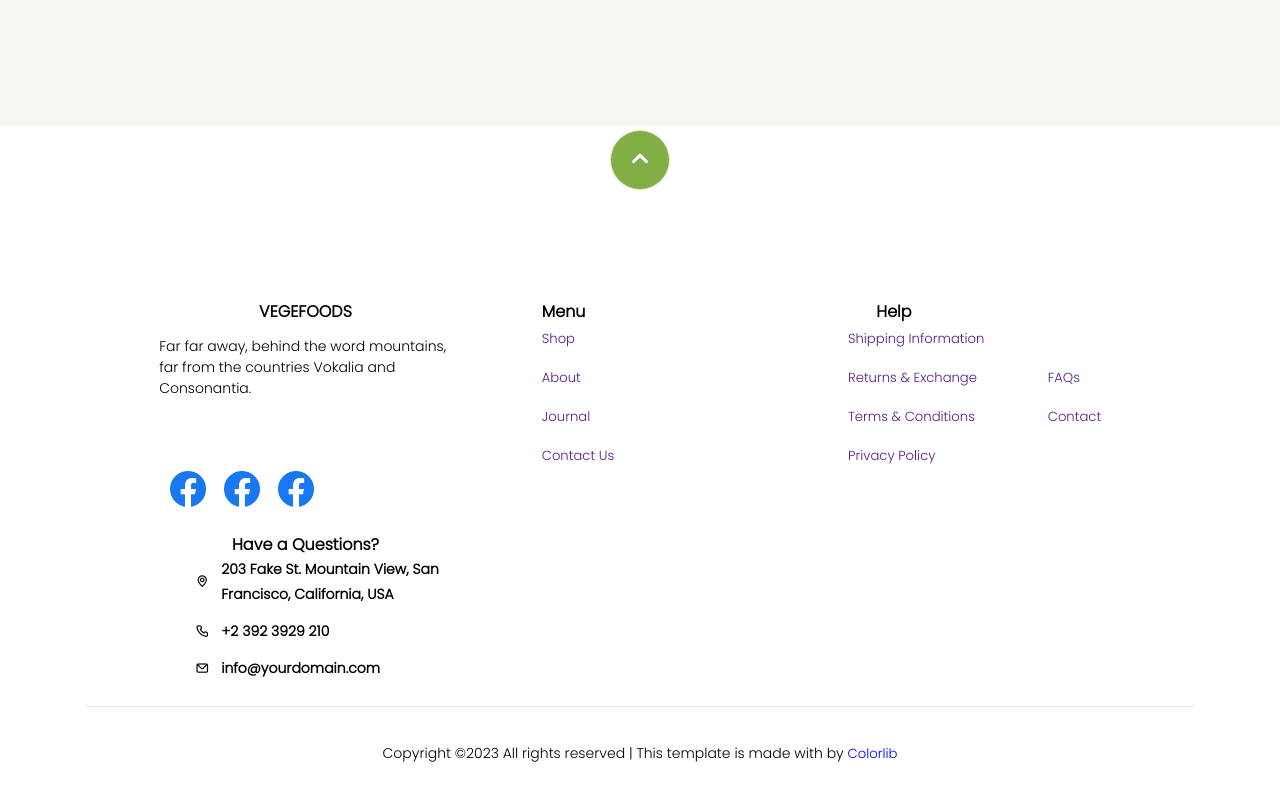
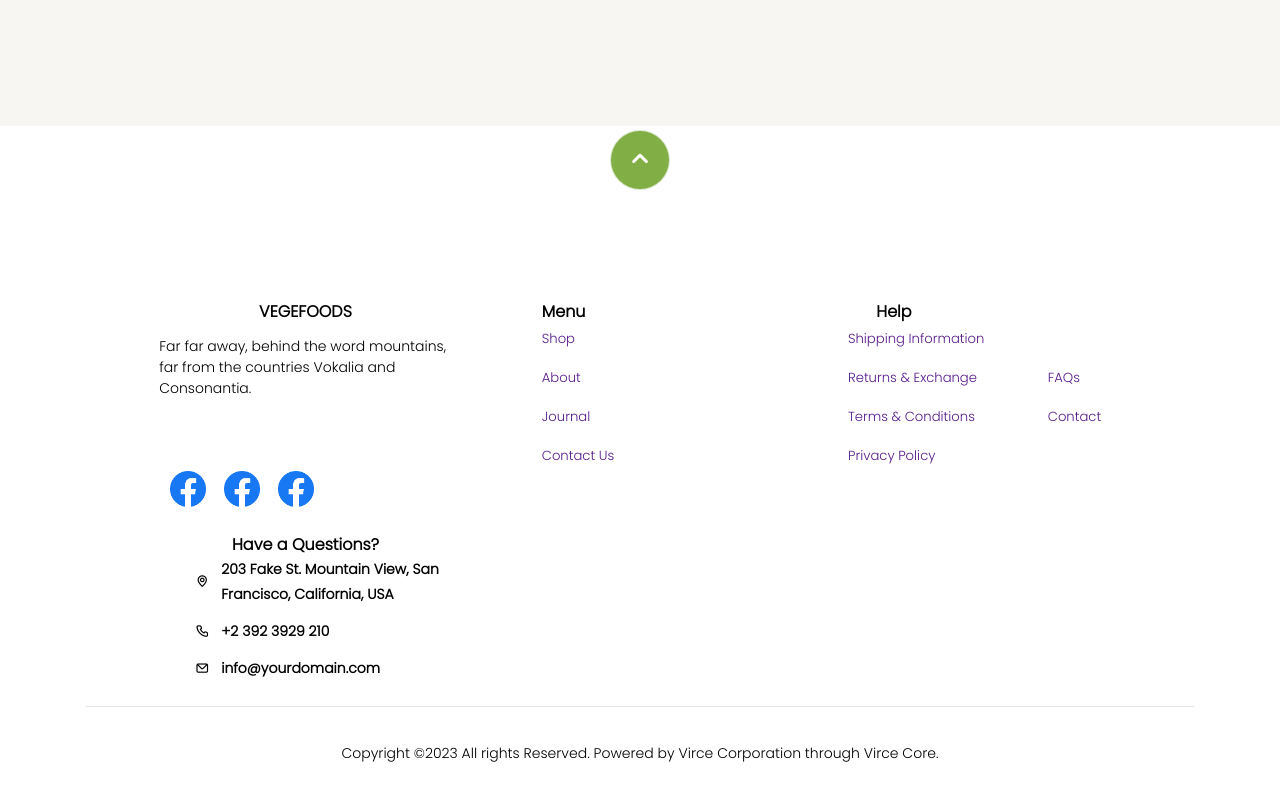
Before and after one commit to bashman1/virce_client, a React (Create React App) app: page / in a window 1280 px wide. Shown: the part 5915-6715 px from the top of the page. Built offline with nearby package versions, Linux system fonts and the light colour scheme.

Commit message:
worked on the footer

```diff
--- a/src/components/Footer.js
+++ b/src/components/Footer.js
@@ -88,8 +88,7 @@ const Footer = () => {
         </Cards>
         <div className="copy_right">
           <p>
-            Copyright ©<script>document.write(new Date().getFullYear());</script>2023 All rights reserved | This template is made with <i class="icon-heart color-danger" aria-hidden="true"></i> by <a href="https://colorlib.com" >Colorlib</a>
-
+            Copyright ©{(new Date().getFullYear())} All rights Reserved. Powered by Virce Corporation through Virce Core.
           </p>
         </div>
       </StyledFooter>
```
